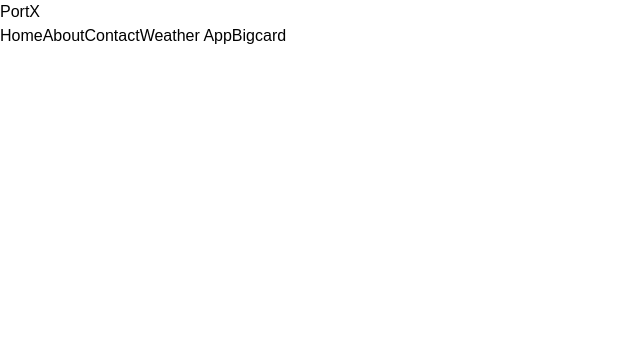
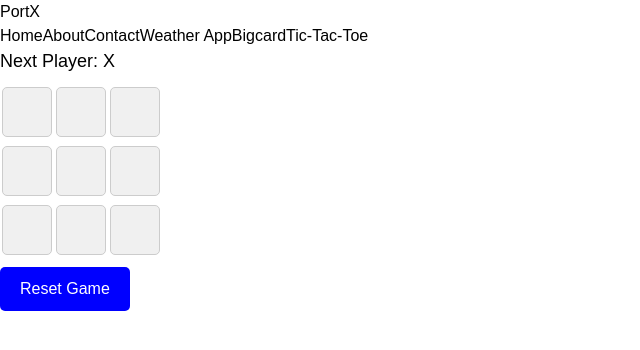
Before and after one commit to akhilesh-thakur/ReactYT, a React (Vite) app: page /tictactoe in a window 1280 px wide. Shown: the top 350 px of the page, without its empty margins (0-640 px from the left). Built offline with nearby package versions, Linux system fonts and the light colour scheme.

Commit message:
day 7 Tic-Tac-Toe game

```diff
--- a/src/App.jsx
+++ b/src/App.jsx
@@ -7,6 +7,7 @@ import About from './components/day5_routes/About';
 import Contact from './components/day5_routes/Contact';
 import Bigcard from './components/day1/Bigcard'
 import Weather from './components/Day6/Weather';
+import Game from './components/Day7/TicTacToe'
 
 const App = () => {
   return (
@@ -18,6 +19,7 @@ const App = () => {
         <Route path="/contact" element={<Contact />} />
         <Route path="/weather" element={<Weather />} />
         <Route path="/bigcard" element={<Bigcard/>} />
+        <Route path="/tictactoe" element={<Game/>} />
       </Routes>
     </Router>
   );
--- /dev/null
+++ b/src/components/Day7/TicTacToe.css
@@ -0,0 +1,36 @@
+/* TicTacToe.css */
+.square {
+    width: 50px;
+    height: 50px;
+    font-size: 20px;
+    margin: 2px;
+    cursor: pointer;
+    background-color: #f0f0f0;
+    border: 1px solid #ccc;
+    display: flex;
+    align-items: center;
+    justify-content: center;
+  }
+
+  .board {
+    display: grid;
+    grid-template-rows: repeat(3, 1fr);
+    gap: 5px;
+  }
+
+  .board-row {
+    display: flex;
+  }
+
+  .status {
+    font-size: 18px;
+    margin-bottom: 10px;
+  }
+
+  button {
+    margin-top: 10px;
+    color: white;
+    background-color: blue;
+    padding: 10px 20px;
+    border-radius: 5px;
+  }
--- /dev/null
+++ b/src/components/Day7/TicTacToe.jsx
@@ -0,0 +1,86 @@
+// TicTacToe.js
+import React, { useState } from 'react';
+import './TicTacToe.css';
+
+const Game = () => {
+  const [board, setBoard] = useState(Array(9).fill(null));
+  const [isXNext, setIsXNext] = useState(true);
+  const winner = calculateWinner(board);
+
+  const handleClick = (index) => {
+    if (board[index] || winner) {
+      return;
+    }
+
+    const newBoard = [...board];
+    newBoard[index] = isXNext ? 'X' : 'O';
+    setBoard(newBoard);
+    setIsXNext(!isXNext);
+  };
+
+  const renderSquare = (index) => {
+    return (
+      <button className="square" onClick={() => handleClick(index)}>
+        {board[index]}
+      </button>
+    );
+  };
+
+  const getStatus = () => {
+    if (winner) {
+      return `Winner: ${winner}`;
+    } else if (board.every((square) => square !== null)) {
+      return 'Draw! No winner.';
+    } else {
+      return `Next Player: ${isXNext ? 'X' : 'O'}`;
+    }
+  };
+
+  const resetGame = () => {
+    setBoard(Array(9).fill(null));
+    setIsXNext(true);
+  };
+
+  return (
+    <div>
+      <div className="status">{getStatus()}</div>
+      <div className="board">
+        {Array(3)
+          .fill(null)
+          .map((_, row) => (
+            <div className="board-row" key={row}>
+              {Array(3)
+                .fill(null)
+                .map((_, col) => renderSquare(row * 3 + col))}
+            </div>
+          ))}
+      </div>
+      <button onClick={resetGame}>Reset Game</button>
+    </div>
+  );
+};
+
+// Function to determine the winner
+const calculateWinner = (squares) => {
+  const lines = [
+    [0, 1, 2],
+    [3, 4, 5],
+    [6, 7, 8],
+    [0, 3, 6],
+    [1, 4, 7],
+    [2, 5, 8],
+    [0, 4, 8],
+    [2, 4, 6],
+  ];
+
+  for (const line of lines) {
+    const [a, b, c] = line;
+    if (squares[a] && squares[a] === squares[b] && squares[a] === squares[c]) {
+      return squares[a];
+    }
+  }
+
+  return null;
+};
+
+export default Game;
--- a/src/components/day5_routes/Navbar.jsx
+++ b/src/components/day5_routes/Navbar.jsx
@@ -23,7 +23,12 @@ const Navbar = () => {
           <Link to="/weather" className="text-white">
             Weather App
           </Link>
-          <Link to="/bigcard" className='text-white'>Bigcard</Link>
+          <Link to="/bigcard" className='text-white'>
+            Bigcard
+            </Link>
+          <Link to="/tictactoe" className='text-white'>
+            Tic-Tac-Toe
+            </Link>
         </div>
       </div>
     </nav>
```
